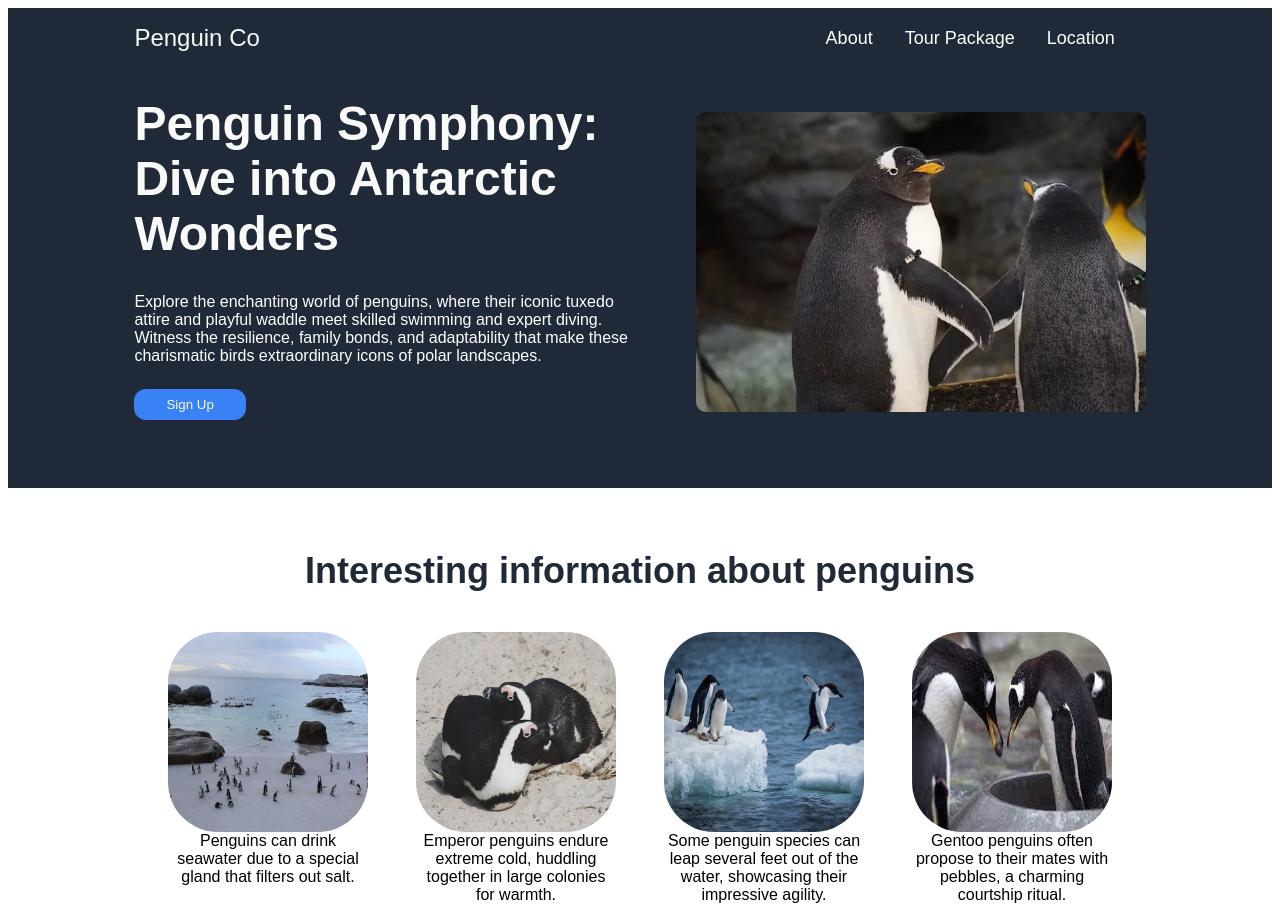
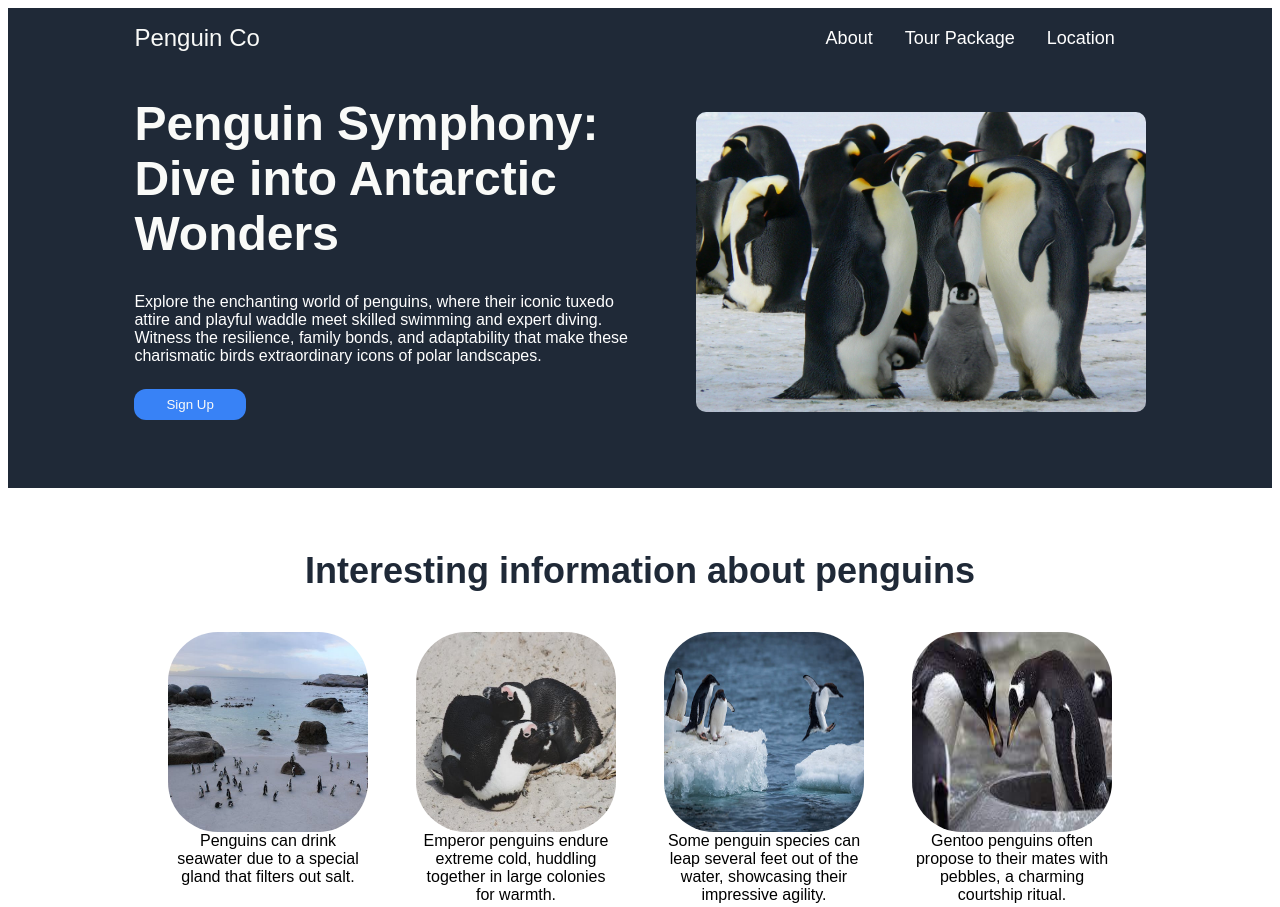
Before and after one commit to marsha94/odin-landing-project, a plain HTML site: page index.html in a window 1280 px wide. Shown: the top 907 px of the page. Drawn offline with Linux system fonts and the light colour scheme; a web font is replaced by a local one.

Commit message:
docs: update source image

```diff
--- a/index.html
+++ b/index.html
@@ -24,7 +24,7 @@
             <p>Explore the enchanting world of penguins, where their iconic tuxedo attire and playful waddle meet skilled swimming and expert diving. Witness the resilience, family bonds, and adaptability that make these charismatic birds extraordinary icons of polar landscapes.</p>
             <button>Sign Up</button>
         </div>
-        <img src="/img/penguin.jpg" alt="cute penguin staring at each other">
+        <img src="img/pexels-pixabay-52509.jpg" alt="cute penguin staring at each other">
     </div>
 
     <div class="penguin-info">
```
Also changed, not shown: img/pexels-pixabay-52509.jpg (added).
